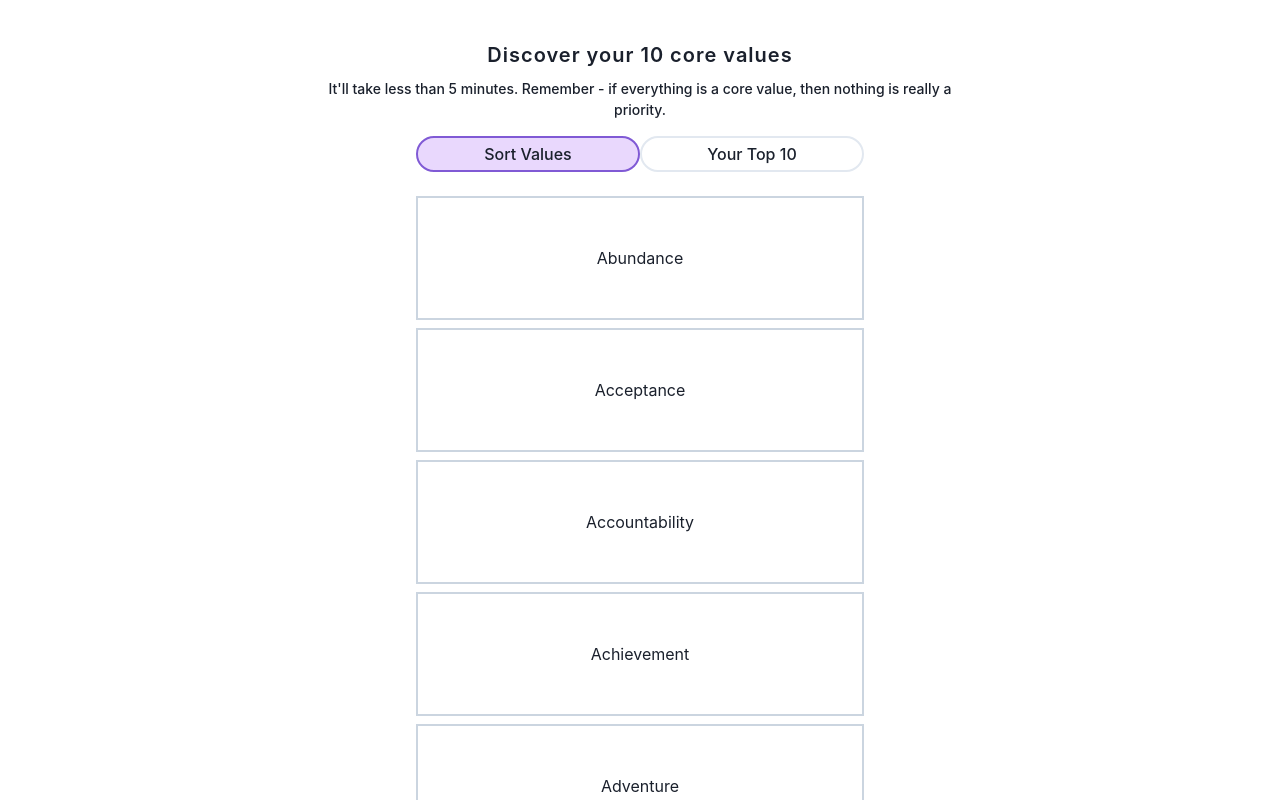
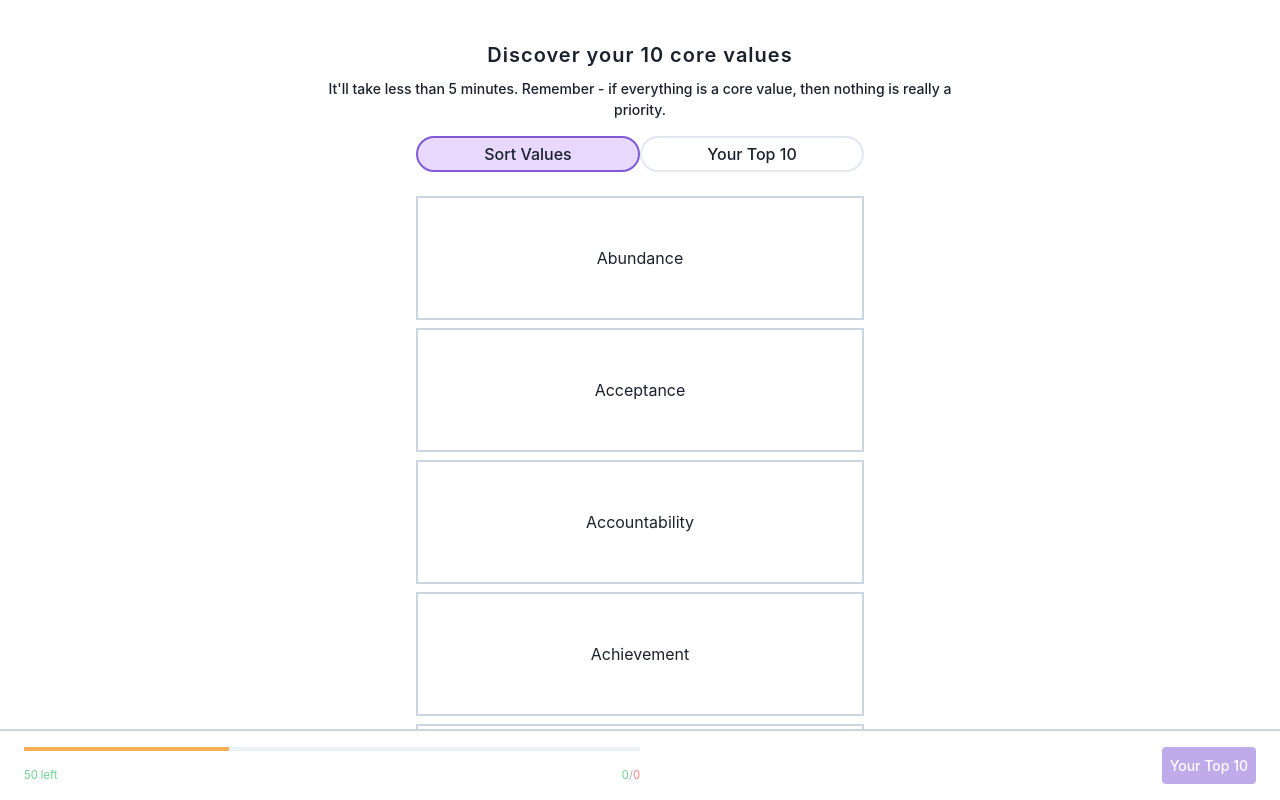
Before and after one commit to kyrelldixon/values, a React (Create React App) app: page / in a window 1280 px wide. Shown: the top 800 px of the page. Built offline with nearby package versions, Linux system fonts and the light colour scheme.

Commit message:
Add styled footer

```diff
--- a/src/components/App.js
+++ b/src/components/App.js
@@ -4,6 +4,7 @@ import Nav from './Nav';
 import Values from './Values';
 import Layout from './Layout';
 import Container from './Container';
+import Footer from './Footer';
 
 import mockValues from '../values.json';
 
@@ -17,6 +18,7 @@ const App = () => {
         <Nav />
         <Values values={values} />
       </Container>
+      <Footer />
     </Layout>
   );
 }
--- /dev/null
+++ b/src/components/Footer.js
@@ -0,0 +1,20 @@
+import React from 'react';
+
+const Footer = () => (
+  <footer className="flex justify-between text-sm fixed left-0 bottom-0 bg-white w-full border-t-2 border-gray-400 px-6 py-4">
+    <div className="flex flex-col justify-between w-1/2">
+      <div className="w-full h-1 bg-gray-200 mb-1">
+        <div className="w-1/3 h-full bg-orange-400"></div>
+      </div>
+      <div className="flex justify-between w-full text-sm">
+        <small className="text-green-400">50 left</small>
+        <small className="text-gray-500">
+          <span className="text-green-400">0</span>/<span className="text-red-400">0</span>
+        </small>
+      </div>
+    </div>
+    <button className="bg-purple-600 opacity-50 cursor-not-allowed text-white font-medium p-2 rounded">Your Top 10</button>
+  </footer>
+);
+
+export default Footer;
```
